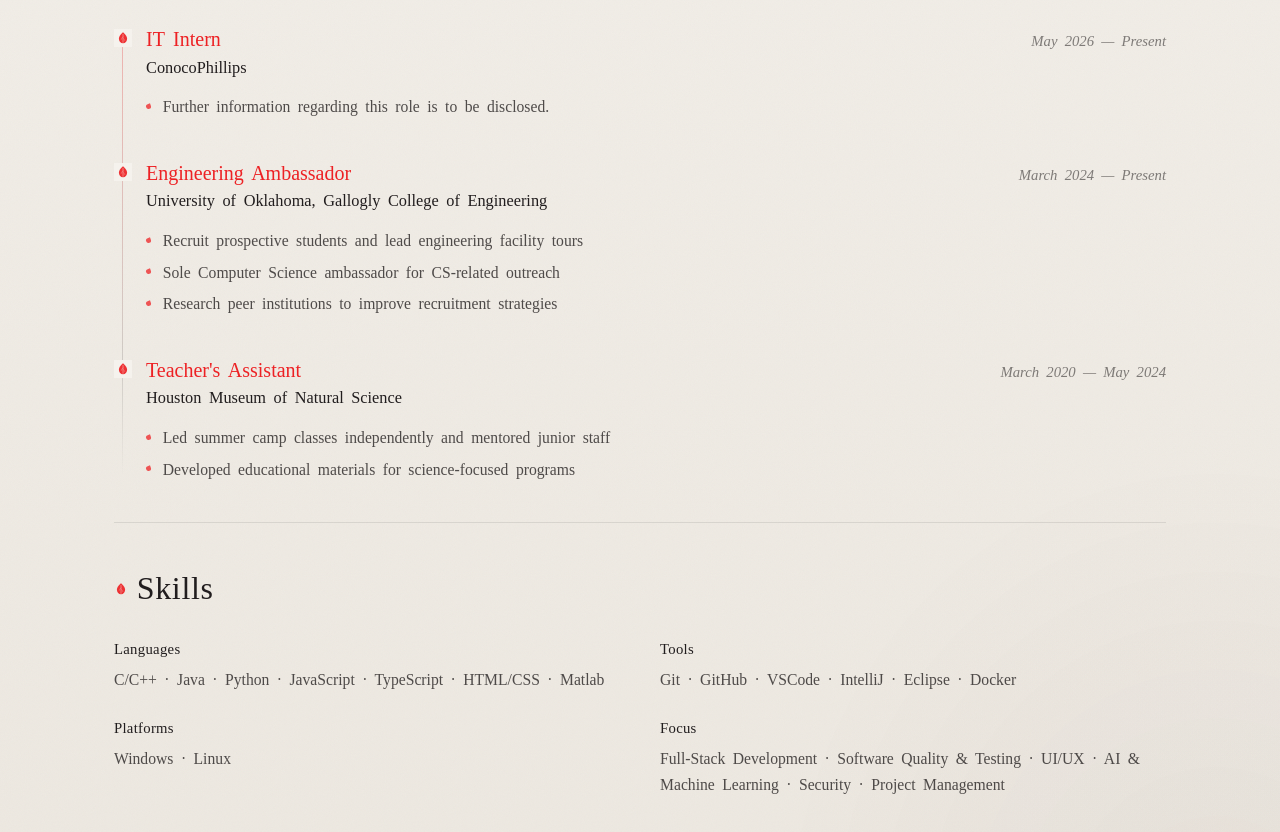
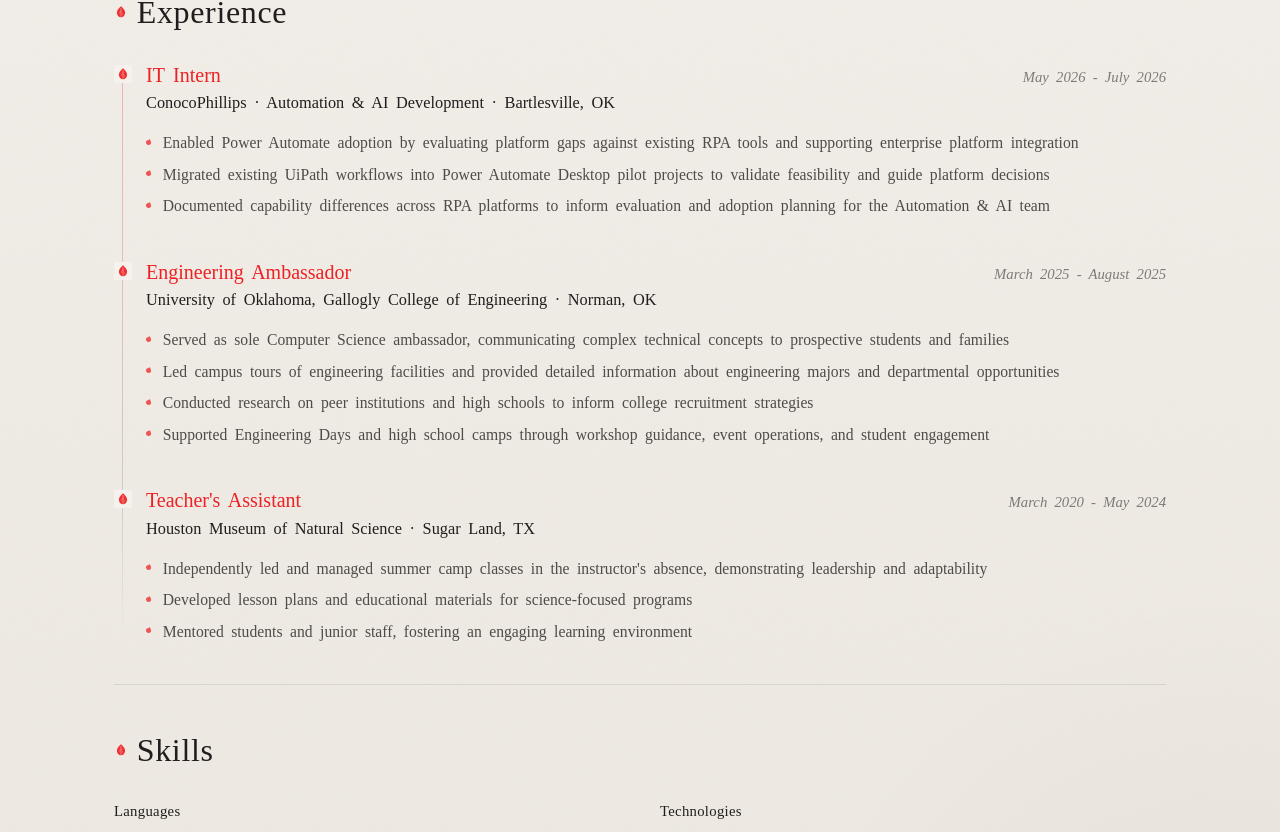
Before and after one commit to Colby-Frison/website, a React (Create React App) app in the folder my-portfolio/: page /about in a window 1280 px wide. Shown: the part 908-1740 px from the top of the page. Built offline with nearby package versions, Linux system fonts and the light colour scheme; no server answers; the database is empty; a web font is replaced by a local one.

Commit message:
Updated content

```diff
--- a/my-portfolio/src/components/pages/About.js
+++ b/my-portfolio/src/components/pages/About.js
@@ -48,11 +48,27 @@
   }, []);
 
   const skills = {
-    languages: ['C/C++', 'Java', 'Python', 'JavaScript', 'TypeScript', 'HTML/CSS', 'Matlab'],
-    tools: ['Git', 'GitHub', 'VSCode', 'IntelliJ', 'Eclipse', 'Docker'],
+    languages: ['C', 'C++', 'Java', 'Python', 'TypeScript', 'JavaScript', 'HTML/CSS', 'PowerShell'],
+    technologies: [
+      'Power Automate Desktop',
+      'UiPath',
+      'React',
+      'Next.js',
+      'Node.js',
+      'Express',
+      'Firebase',
+      'MongoDB',
+      'Tailwind CSS',
+      'Git',
+      'GitHub',
+      'CI/CD',
+    ],
     platforms: ['Windows', 'Linux'],
     focus: [
+      'RPA',
+      'Process Automation',
       'Full-Stack Development',
+      'Machine Learning',
       'Software Quality & Testing',
       'UI/UX',
       'AI & Machine Learning',
@@ -64,27 +80,33 @@
   const workExperience = [
     {
       title: 'IT Intern',
-      company: 'ConocoPhillips',
-      period: 'May 2026 — Present',
-      details: ['Further information regarding this role is to be disclosed.'],
+      company: 'ConocoPhillips · Automation & AI Development · Bartlesville, OK',
+      period: 'May 2026 - July 2026',
+      details: [
+        'Enabled Power Automate adoption by evaluating platform gaps against existing RPA tools and supporting enterprise platform integration',
+        'Migrated existing UiPath workflows into Power Automate Desktop pilot projects to validate feasibility and guide platform decisions',
+        'Documented capability differences across RPA platforms to inform evaluation and adoption planning for the Automation & AI team',
+      ],
     },
     {
       title: 'Engineering Ambassador',
-      company: 'University of Oklahoma, Gallogly College of Engineering',
-      period: 'March 2024 — Present',
+      company: 'University of Oklahoma, Gallogly College of Engineering · Norman, OK',
+      period: 'March 2025 - August 2025',
       details: [
-        'Recruit prospective students and lead engineering facility tours',
-        'Sole Computer Science ambassador for CS-related outreach',
-        'Research peer institutions to improve recruitment strategies',
+        'Served as sole Computer Science ambassador, communicating complex technical concepts to prospective students and families',
+        'Led campus tours of engineering facilities and provided detailed information about engineering majors and departmental opportunities',
+        'Conducted research on peer institutions and high schools to inform college recruitment strategies',
+        'Supported Engineering Days and high school camps through workshop guidance, event operations, and student engagement',
       ],
     },
     {
       title: "Teacher's Assistant",
-      company: 'Houston Museum of Natural Science',
-      period: 'March 2020 — May 2024',
+      company: 'Houston Museum of Natural Science · Sugar Land, TX',
+      period: 'March 2020 - May 2024',
       details: [
-        'Led summer camp classes independently and mentored junior staff',
-        'Developed educational materials for science-focused programs',
+        "Independently led and managed summer camp classes in the instructor's absence, demonstrating leadership and adaptability",
+        'Developed lesson plans and educational materials for science-focused programs',
+        'Mentored students and junior staff, fostering an engaging learning environment',
       ],
     },
   ];
@@ -101,9 +123,9 @@
           </div>
           <p className="about-bio section-animate" data-delay="0.05">
             Computer Science student at the University of Oklahoma. I care about building
-            software people can trust and use—from secure systems and quality testing to
-            full-stack products and thoughtful interfaces. Currently interning in IT at
-            ConocoPhillips.
+            software people can trust and use-from automation and compiler work to
+            full-stack products and thoughtful interfaces. Recently completed an IT
+            internship in Automation &amp; AI Development at ConocoPhillips.
           </p>
           <div className="section-animate" data-delay="0.08">
             <ResumeViewer />
@@ -125,11 +147,11 @@
             <div className="about-edu-aside">
               <p>
                 <span className="about-meta-label">Graduation</span>
-                May 2027
+                Expected December 2026
               </p>
               <p>
                 <span className="about-meta-label">GPA</span>
-                3.70 / 4.00
+                3.76 / 4.00
               </p>
               <p className="about-honor">President&apos;s Honor Roll · Spring 2025</p>
             </div>
@@ -175,15 +197,15 @@
               <p className="about-skill-line">{skills.languages.join(' · ')}</p>
             </div>
             <div className="about-skill-group">
-              <h4 className="about-skill-label">Tools</h4>
-              <p className="about-skill-line">{skills.tools.join(' · ')}</p>
+              <h4 className="about-skill-label">Technologies</h4>
+              <p className="about-skill-line">{skills.technologies.join(' · ')}</p>
             </div>
             <div className="about-skill-group">
               <h4 className="about-skill-label">Platforms</h4>
               <p className="about-skill-line">{skills.platforms.join(' · ')}</p>
             </div>
             <div className="about-skill-group">
-              <h4 className="about-skill-label">Focus</h4>
+              <h4 className="about-skill-label">Concepts</h4>
               <p className="about-skill-line">{skills.focus.join(' · ')}</p>
             </div>
           </div>
--- a/my-portfolio/src/components/pages/Projects.js
+++ b/my-portfolio/src/components/pages/Projects.js
@@ -139,25 +139,33 @@
     },
     {
       id: 3,
-      name: 'Expression Optimizer',
-      navLabel: 'Optimizer',
+      name: 'Tensor Compiler Optimization Pipeline',
+      navLabel: 'Tensor Opt',
       shortDescription:
-        'Compiler Construction project that refactors and optimizes expressions in C before compilation, achieving about 50% speedup single-threaded.',
-      fullDescription: `For Compiler Construction, I built a pre-compiler optimization pass over given expressions in C. The pipeline refactors expressions and applies optimization operations before the compiler runs, improving runtime by approximately 50% while remaining single-threaded. The repository is still private while a public fork is prepared; more details will follow.`,
+        'Schedule-driven compiler pipeline that lowers YAML-defined tensor kernels through AST passes into executable C-built for Compiler Construction.',
+      fullDescription: `For Compiler Construction (Fall 2025), I built a schedule-driven optimization pipeline that transforms YAML-defined tensor kernels through AST lowering passes into executable C. The system implements hoisting, modulo simplification, pointer-dereference lowering, and kernel-to-SSA passes to improve generated code quality, with CLI verification and benchmarking workflows to validate correctness and compare optimization variants reproducibly. A public repository is forthcoming.`,
       type: 'Academic Project',
-      technologies: ['C', 'Python3', 'shell', 'OSACA', 'LLVM'],
+      technologies: ['C', 'Python', 'YAML', 'AST', 'SSA', 'LLVM', 'CLI tooling'],
       links: [],
       features: [
-        'Expression refactoring prior to compilation',
-        'Optimization operations in a single-threaded pipeline',
+        'YAML-defined tensor kernels lowered through AST transformation passes',
+        'Hoisting, modulo simplification, and pointer-dereference lowering',
+        'Kernel-to-SSA pass for improved generated code quality',
+        'CLI verification and benchmarking across optimization variants',
       ],
       impact: [
-        'Approximately 50% runtime speedup on targeted workloads (single-threaded)',
+        'Produced a reproducible optimization pipeline from schedule specs to executable C',
+        'Enabled correctness checks and variant comparison via CLI workflows',
       ],
       role: 'Student Developer',
       contributions: [
-        'Implemented expression refactoring and optimization logic in C',
-        'Measured single-threaded performance gains against the baseline',
+        'Implemented AST lowering and SSA-oriented optimization passes',
+        'Built verification and benchmarking tooling for the pipeline',
+      ],
+      architecture: [
+        'Schedule-driven front end over YAML kernel definitions',
+        'Multi-pass AST lowering into C codegen',
+        'CLI harness for correctness and performance comparison',
       ],
     },
     {
@@ -210,8 +218,8 @@
       name: 'Classroom Q&A',
       navLabel: 'Classroom',
       shortDescription:
-        'A web application enabling students to anonymously ask questions during class, enhancing classroom engagement through real-time interaction.',
-      fullDescription: `Started as a side project for practicing databases and websockets, this application evolved into a practical tool used in actual classroom settings. It removes barriers to student participation by allowing anonymous questions while providing professors with an efficient way to manage classroom interactions.`,
+        'Full-stack anonymous classroom Q&A app with real-time sync—deployed and used in a live university course.',
+      fullDescription: `Developed and deployed a full-stack anonymous classroom Q&A app used in a live university course environment (March-May 2025). Started as practice with databases and real-time sync, then evolved into a practical tool that removes barriers to student participation while giving professors an efficient way to manage classroom questions.`,
       type: 'Personal/Academic Project',
       technologies: [
         'TypeScript',
@@ -265,8 +273,8 @@
       name: 'FreshStart',
       navLabel: 'FreshStart',
       shortDescription:
-        'A comprehensive web application that helps users plan, build, and maintain home gardens or small farms, featuring AI-powered recommendations and interactive design tools.',
-      fullDescription: `FreshStart is designed to make growing fresh food accessible to everyone by providing an intuitive platform for garden and farm planning. The application combines modern technology with practical farming knowledge to help users create successful growing spaces.`,
+        'Award-winning MERN farm-planning app with interactive layout tools, ML yield prediction, and LLM task generation-2nd place at Hacklahoma 2024.',
+      fullDescription: `FreshStart helps users plan, build, and maintain a home garden or small farm. Built at Hacklahoma 2024, it placed 2nd out of 200+ participants. The app combines a MERN stack with machine learning for crop yield prediction and an LLM for personalized farm task generation.`,
       type: 'Hackathon Project',
       technologies: [
         'MongoDB',
@@ -289,7 +297,7 @@
           label: 'View on Devpost',
         },
       ],
-      achievements: ['2nd place at Hacklahoma 2024'],
+      achievements: ['2nd place at Hacklahoma 2024 (200+ participants)'],
       features: [
         'Farm Mapping Layout Tool with drag-and-drop functionality',
         'ML-powered crop yield prediction system',
@@ -298,16 +306,15 @@
         'Interactive farm creation and management dashboard',
       ],
       impact: [
+        '2nd place out of 200+ participants at Hacklahoma 2024',
         'Helps users efficiently plan and manage gardens/farms',
         'Reduces research time through AI-powered recommendations',
-        'Makes agriculture more accessible to beginners',
       ],
       role: 'Front-end Lead Developer',
       contributions: [
-        'Led front-end development efforts',
-        'Implemented drag-and-drop farm layout system',
-        'Integrated ML models for yield prediction',
-        'Created intuitive user interface for farm planning',
+        'Led front-end development for the award-winning farm planning web app',
+        'Built interactive farm planning UI on the MERN stack',
+        'Integrated machine learning for yield prediction and an LLM for task generation',
       ],
     },
     {
@@ -379,8 +386,8 @@
           <LeafAccent size="sm" settle />
         </div>
         <p className="interior-lede">
-          Recent work that reflects my interests in software development, AI, and building tools
-          people can actually use.
+          Recent work across automation, compilers, secure systems, and full-stack tools people
+          can actually use.
         </p>
 
         <div className="projects-list">
--- a/my-portfolio/src/components/pages/mobile/AboutMobile.js
+++ b/my-portfolio/src/components/pages/mobile/AboutMobile.js
@@ -34,11 +34,27 @@
   }, []);
 
   const skills = {
-    languages: ['C/C++', 'Java', 'Python', 'JavaScript', 'TypeScript', 'HTML/CSS', 'Matlab'],
-    tools: ['Git', 'GitHub', 'VSCode', 'IntelliJ', 'Eclipse', 'Docker'],
+    languages: ['C', 'C++', 'Java', 'Python', 'TypeScript', 'JavaScript', 'HTML/CSS', 'PowerShell'],
+    technologies: [
+      'Power Automate Desktop',
+      'UiPath',
+      'React',
+      'Next.js',
+      'Node.js',
+      'Express',
+      'Firebase',
+      'MongoDB',
+      'Tailwind CSS',
+      'Git',
+      'GitHub',
+      'CI/CD',
+    ],
     platforms: ['Windows', 'Linux'],
     focus: [
+      'RPA',
+      'Process Automation',
       'Full-Stack Development',
+      'Machine Learning',
       'Software Quality & Testing',
       'UI/UX',
       'AI & Machine Learning',
@@ -50,27 +66,33 @@
   const workExperience = [
     {
       title: 'IT Intern',
-      company: 'ConocoPhillips',
-      period: 'May 2026 — Present',
-      details: ['Further information regarding this role is to be disclosed.'],
+      company: 'ConocoPhillips · Automation & AI Development · Bartlesville, OK',
+      period: 'May 2026 - July 2026',
+      details: [
+        'Enabled Power Automate adoption by evaluating platform gaps against existing RPA tools and supporting enterprise platform integration',
+        'Migrated existing UiPath workflows into Power Automate Desktop pilot projects to validate feasibility and guide platform decisions',
+        'Documented capability differences across RPA platforms to inform evaluation and adoption planning for the Automation & AI team',
+      ],
     },
     {
       title: 'Engineering Ambassador',
-      company: 'University of Oklahoma, Gallogly College of Engineering',
-      period: 'March 2024 — Present',
+      company: 'University of Oklahoma, Gallogly College of Engineering · Norman, OK',
+      period: 'March 2025 - August 2025',
       details: [
-        'Recruit prospective students and lead engineering facility tours',
-        'Sole Computer Science ambassador for CS-related outreach',
-        'Research peer institutions to improve recruitment strategies',
+        'Served as sole Computer Science ambassador, communicating complex technical concepts to prospective students and families',
+        'Led campus tours of engineering facilities and provided detailed information about engineering majors and departmental opportunities',
+        'Conducted research on peer institutions and high schools to inform college recruitment strategies',
+        'Supported Engineering Days and high school camps through workshop guidance, event operations, and student engagement',
       ],
     },
     {
       title: "Teacher's Assistant",
-      company: 'Houston Museum of Natural Science',
-      period: 'March 2020 — May 2024',
+      company: 'Houston Museum of Natural Science · Sugar Land, TX',
+      period: 'March 2020 - May 2024',
       details: [
-        'Led summer camp classes independently and mentored junior staff',
-        'Developed educational materials for science-focused programs',
+        "Independently led and managed summer camp classes in the instructor's absence, demonstrating leadership and adaptability",
+        'Developed lesson plans and educational materials for science-focused programs',
+        'Mentored students and junior staff, fostering an engaging learning environment',
       ],
     },
   ];
@@ -86,9 +108,9 @@
           </div>
           <p className="about-mobile-bio section-animate" data-delay="0.05">
             Computer Science student at the University of Oklahoma. I care about building
-            software people can trust and use—from secure systems and quality testing to
-            full-stack products and thoughtful interfaces. Currently interning in IT at
-            ConocoPhillips.
+            software people can trust and use-from automation and compiler work to
+            full-stack products and thoughtful interfaces. Recently completed an IT
+            internship in Automation &amp; AI Development at ConocoPhillips.
           </p>
           <div className="section-animate" data-delay="0.08">
             <ResumeViewer />
@@ -105,10 +127,10 @@
             University of Oklahoma · Gallogly College of Engineering · Norman, OK
           </p>
           <p className="about-mobile-meta">
-            <span>Graduation</span> May 2027
+            <span>Graduation</span> Expected December 2026
           </p>
           <p className="about-mobile-meta">
-            <span>GPA</span> 3.70 / 4.00
+            <span>GPA</span> 3.76 / 4.00
           </p>
           <p className="about-mobile-honor">President&apos;s Honor Roll · Spring 2025</p>
         </section>
@@ -147,15 +169,15 @@
             <p>{skills.languages.join(' · ')}</p>
           </div>
           <div className="about-mobile-skill">
-            <h4>Tools</h4>
-            <p>{skills.tools.join(' · ')}</p>
+            <h4>Technologies</h4>
+            <p>{skills.technologies.join(' · ')}</p>
           </div>
           <div className="about-mobile-skill">
             <h4>Platforms</h4>
             <p>{skills.platforms.join(' · ')}</p>
           </div>
           <div className="about-mobile-skill">
-            <h4>Focus</h4>
+            <h4>Concepts</h4>
             <p>{skills.focus.join(' · ')}</p>
           </div>
         </section>
```
Also changed, not shown: 1 other file (tests, documents, lock files or other folders).
